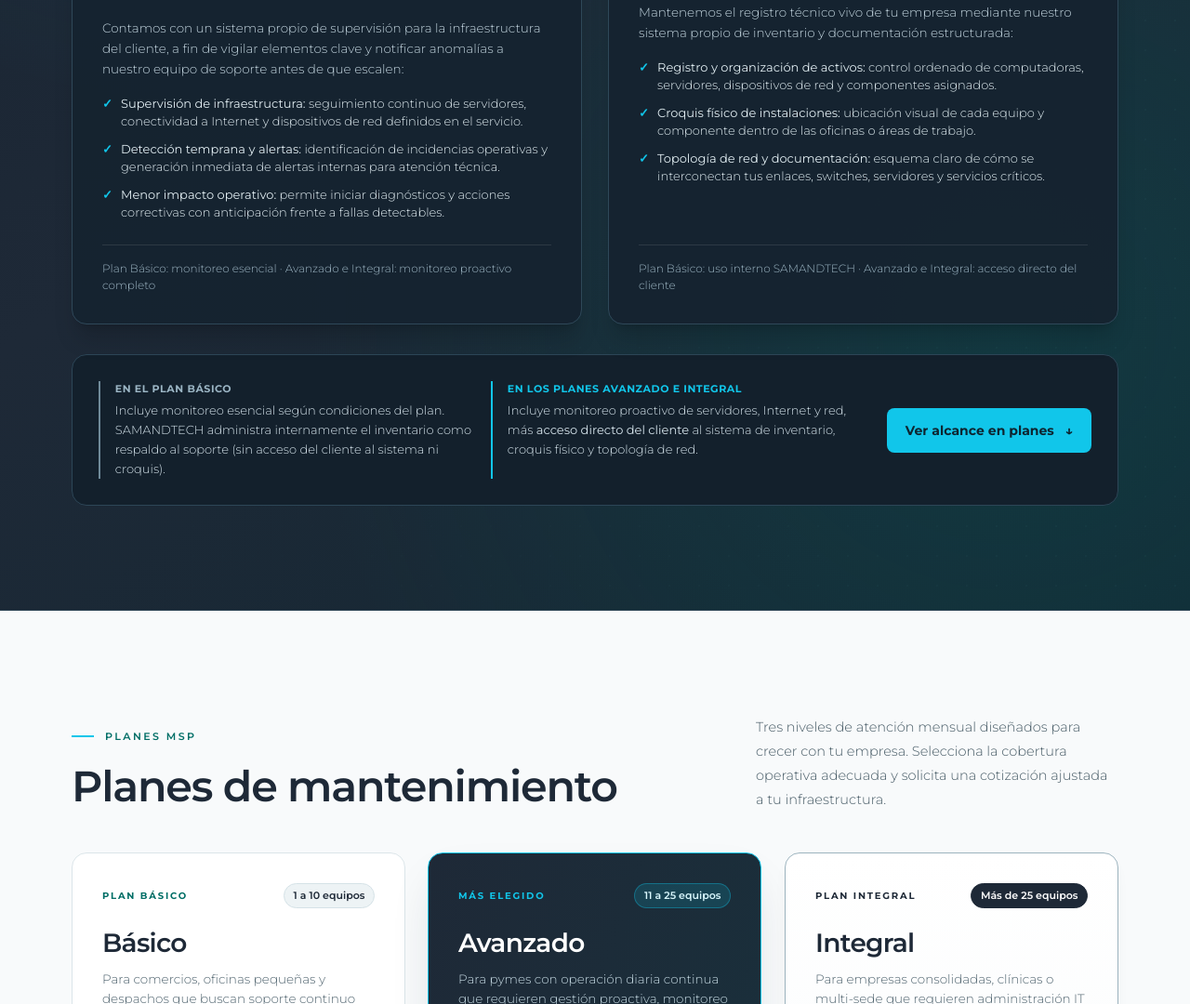
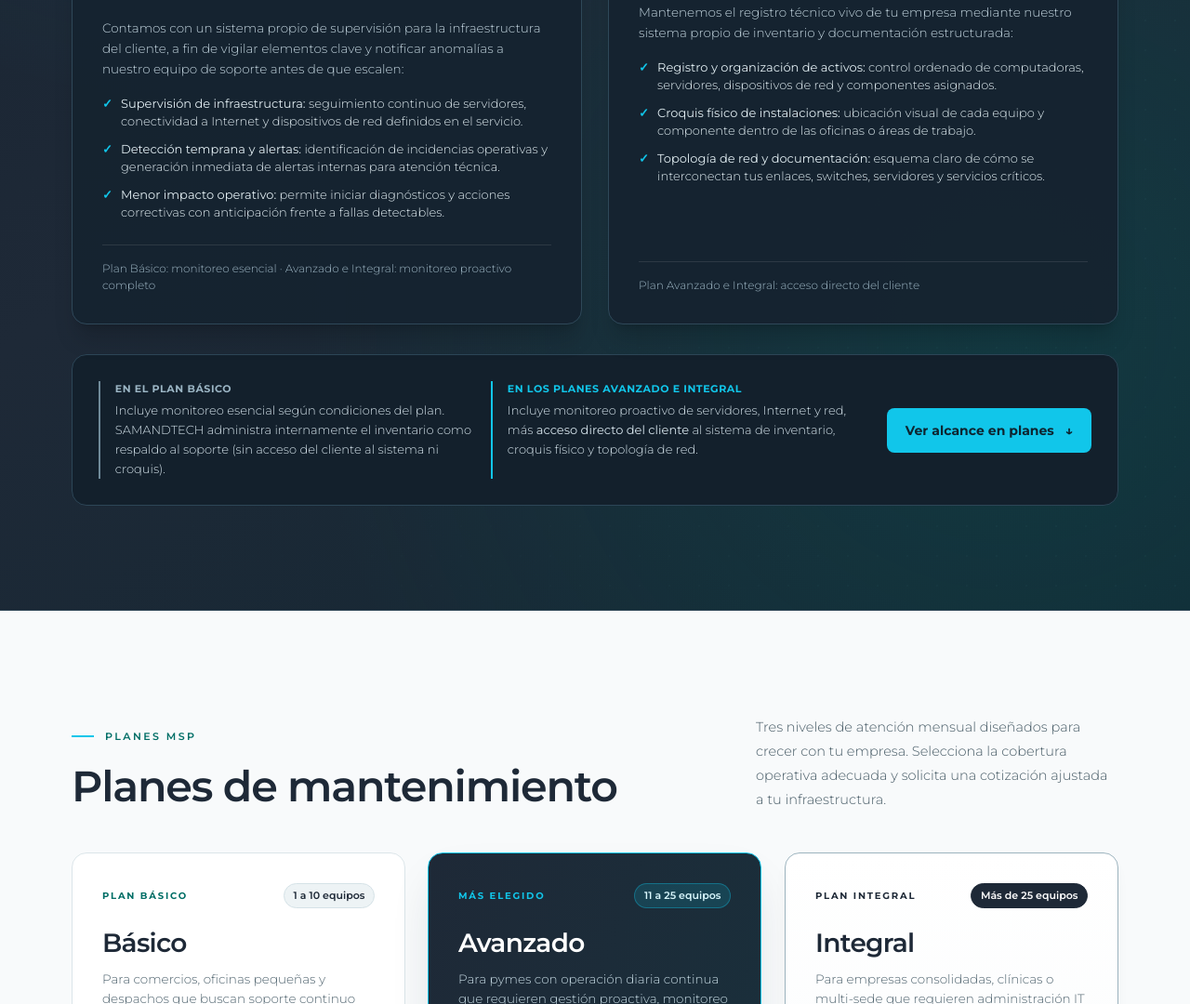
Before and after one commit to SamuelJLA/paginawebsamand, a plain HTML site: page index.html in a window 1280 px wide. Shown: the part 4549-5629 px from the top of the page at 93% size. Drawn offline with nearby package versions, Linux system fonts and the light colour scheme.

Commit message:
Update plan description in index.html

```diff
--- a/index.html
+++ b/index.html
@@ -419,7 +419,7 @@
             </div>
 
             <div class="mt-6 pt-4 border-t border-white/10 text-[12px] text-[#9cb4c2] flex items-center justify-between gap-2">
-              <span>Plan Básico: uso interno SAMANDTECH · Avanzado e Integral: acceso directo del cliente</span>
+              <span>Plan Avanzado e Integral: acceso directo del cliente</span>
             </div>
           </article>
         </div>
```
